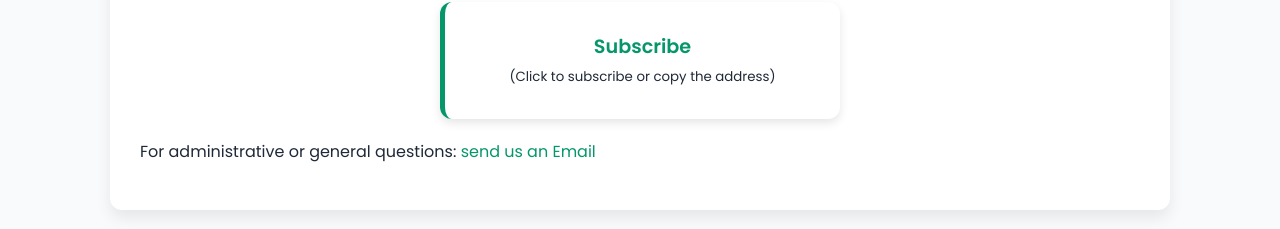
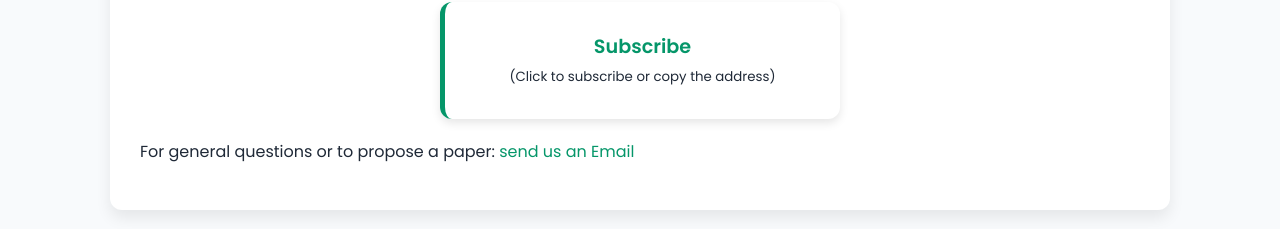
Before and after one commit to MarcoFiorucci/reading_group, a plain HTML site: page contact.html in a window 1280 px wide. Shown: the part 674-903 px from the top of the page. Drawn offline with Linux system fonts and the light colour scheme.

Commit message:
Update contact.html

```diff
--- a/contact.html
+++ b/contact.html
@@ -39,7 +39,7 @@
                 </p>
                 <small>(Click to subscribe or copy the address)</small>
             </div>
-            <p> For administrative or general questions: <a href="mailto:marco.fiorucci@unipd.it">send us an Email</a> </p>
+            <p> For general questions or to propose a paper: <a href="mailto:marco.fiorucci@unipd.it">send us an Email</a> </p>
 
         </section>
 
```
